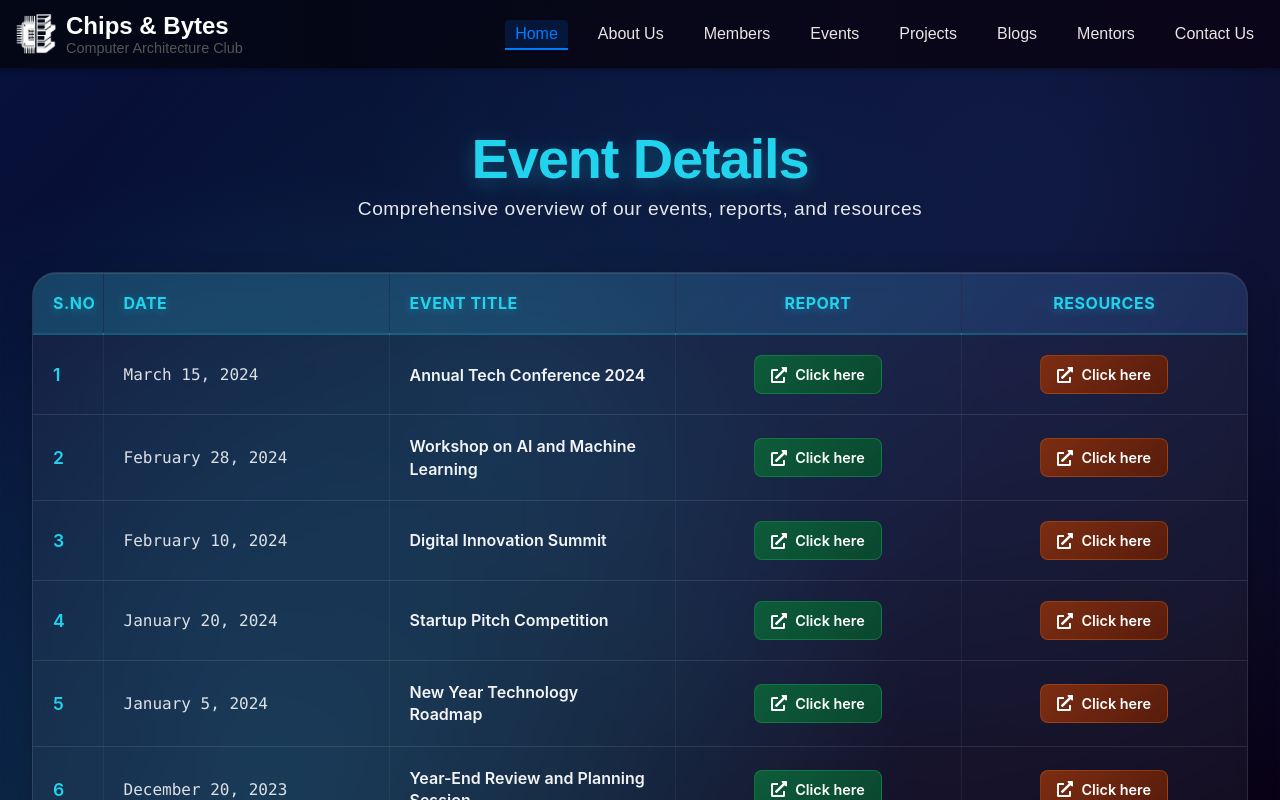
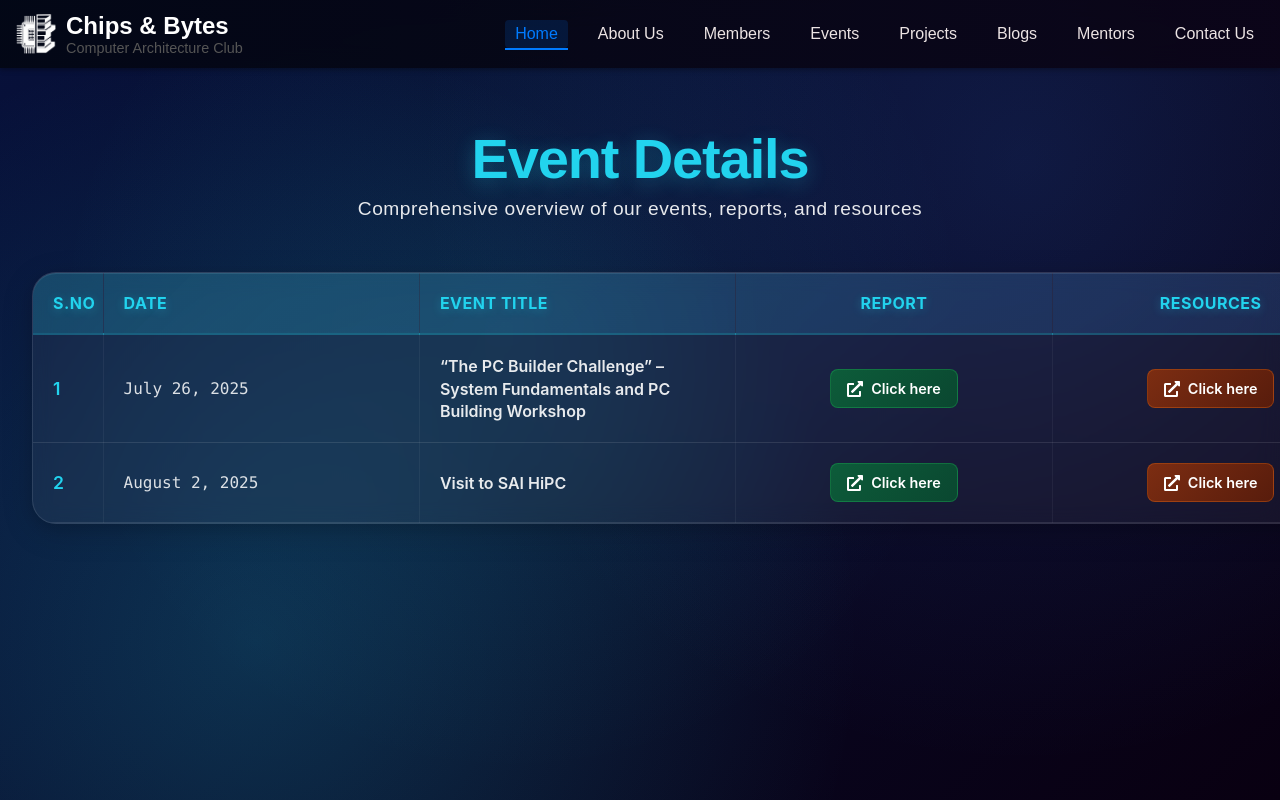
Before and after one commit to mummidisettydhanushsaiteja/Chips-and-Bytes, a React (Create React App) app: page /events/details in a window 1280 px wide. Shown: the top 800 px of the page. Built offline with nearby package versions, Linux system fonts and the light colour scheme.

Commit message:
Added events

```diff
--- a/src/components/Page-Contents/EventsDetailsPage.css
+++ b/src/components/Page-Contents/EventsDetailsPage.css
@@ -74,6 +74,7 @@
   border: 1px solid rgba(255, 255, 255, 0.1);
   overflow-x: auto;
   transition: all 0.4s cubic-bezier(0.4, 0, 0.2, 1);
+  width: 110%;
 }
 
 .events-table {
@@ -187,8 +188,9 @@
 /* Enhanced hover effects for table rows */
 @media (hover: hover) and (pointer: fine) {
   .table-row:hover {
-    background: linear-gradient(135deg, rgba(34, 211, 238, 0.12) 0%, rgba(59, 130, 246, 0.08) 100%);
-    transform: translateX(8px);
+    background: linear-gradient(135deg, rgba(34, 211, 238, 0.12) 0%, rgba(59, 72, 246, 0.08) 100%);
+    transform: translateX(40px);
+    transform: translateY(-1px);
     box-shadow:
       0 8px 24px rgba(34, 211, 238, 0.2),
       0 4px 12px rgba(34, 211, 238, 0.15),
@@ -212,7 +214,7 @@
   }
 
   .table-row:hover .date-cell {
-    color: #60a5fa;
+    color: #ffffff;
     font-weight: 600;
   }
 
@@ -248,7 +250,7 @@
 
 .title-cell {
   font-weight: 600;
-  color: rgba(255, 255, 255, 0.95);
+  color: rgba(255, 255, 255, 0.90);
   line-height: 1.4;
   word-wrap: break-word;
   text-align: left;
--- a/src/data/constants.js
+++ b/src/data/constants.js
@@ -90,59 +90,17 @@ export const mentors = [
 export const events = [
     {
       id: 1,
-      date: "2024-03-15",
-      title: "Annual Tech Conference 2024",
-      reportLink: "https://drive.google.com/file/d/1234567890",
-      resourcesLink: "https://drive.google.com/drive/folders/abcdef123"
+      date: "2025-07-26",
+      title: "“The PC Builder Challenge” – System Fundamentals and PC Building Workshop",
+      reportLink: "https://drive.google.com/file/d/14rrIuCom7amLkbolOILVtzG1hFJlhPW1/view?usp=drive_link",
+      resourcesLink: "https://drive.google.com/drive/folders/1WQaSN3Oi6kHMR5ogUtprUuxLQ7t8Nl9g?usp=drive_link"
     },
     {
       id: 2,
-      date: "2024-02-28",
-      title: "Workshop on AI and Machine Learning",
+      date: "2025-08-02",
+      title: "Visit to SAI HiPC",
       reportLink: "https://drive.google.com/file/d/2345678901",
       resourcesLink: "https://drive.google.com/drive/folders/bcdef1234"
-    },
-    {
-      id: 3,
-      date: "2024-02-10",
-      title: "Digital Innovation Summit",
-      reportLink: "https://drive.google.com/file/d/3456789012",
-      resourcesLink: "https://drive.google.com/drive/folders/cdef12345"
-    },
-    {
-      id: 4,
-      date: "2024-01-20",
-      title: "Startup Pitch Competition",
-      reportLink: "https://drive.google.com/file/d/4567890123",
-      resourcesLink: "https://drive.google.com/drive/folders/def123456"
-    },
-    {
-      id: 5,
-      date: "2024-01-05",
-      title: "New Year Technology Roadmap",
-      reportLink: "https://drive.google.com/file/d/5678901234",
-      resourcesLink: "https://drive.google.com/drive/folders/ef1234567"
-    },
-    {
-      id: 6,
-      date: "2023-12-20",
-      title: "Year-End Review and Planning Session",
-      reportLink: "https://drive.google.com/file/d/6789012345",
-      resourcesLink: "https://drive.google.com/drive/folders/f12345678"
-    },
-    {
-      id: 7,
-      date: "2023-11-15",
-      title: "Cybersecurity Awareness Workshop",
-      reportLink: "https://drive.google.com/file/d/7890123456",
-      resourcesLink: "https://drive.google.com/drive/folders/g123456789"
-    },
-    {
-      id: 8,
-      date: "2023-10-30",
-      title: "Halloween Hackathon 2023",
-      reportLink: "https://drive.google.com/file/d/8901234567",
-      resourcesLink: "https://drive.google.com/drive/folders/h1234567890"
     }
   ];
   export const members = [
```
